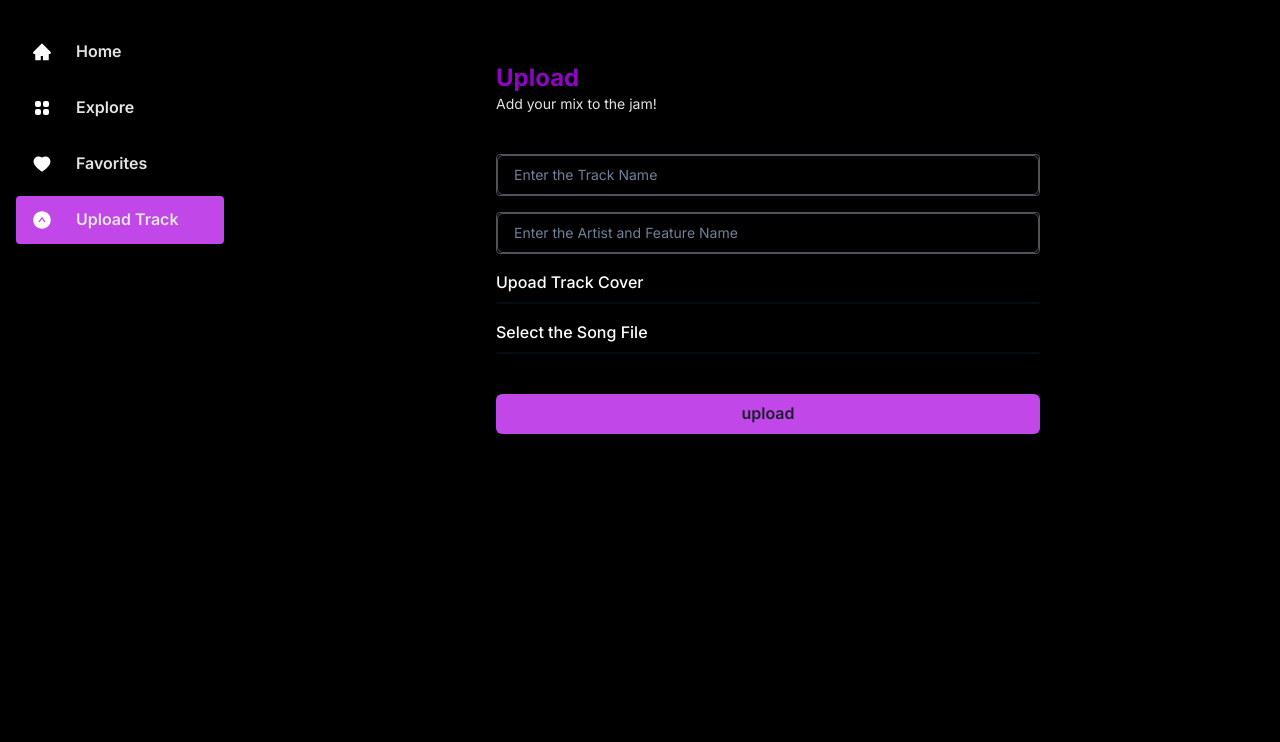
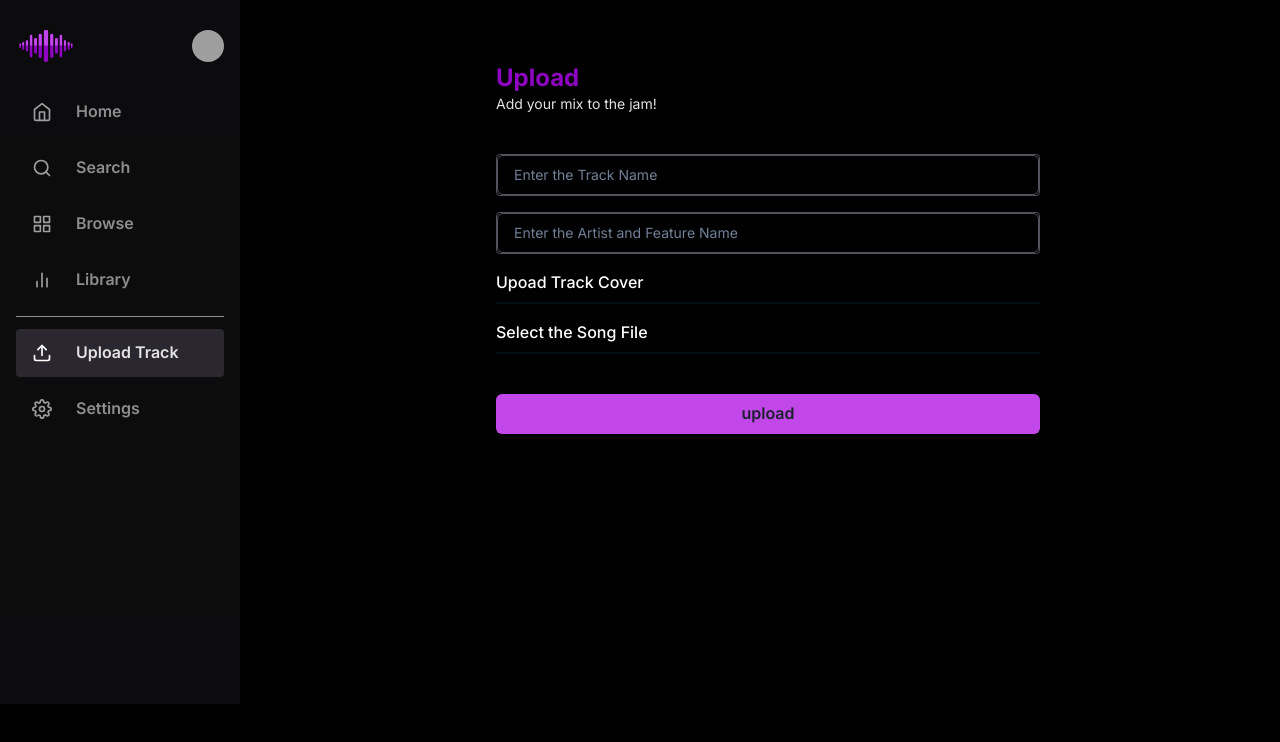
Before and after one commit to shady-labs/shady-dApp, a React (Vite) app: page /upload in a window 1280 px wide. Shown: the top 742 px of the page. Built offline with nearby package versions, Linux system fonts and the light colour scheme; no server answers; grey boxes are pictures that could not be loaded; what @rainbow-me/rainbowkit, @thirdweb-dev/storage, wagmi would draw is missing.

Commit message:
Dapp Draft 2

```diff
--- a/package.json
+++ b/package.json
@@ -32,6 +32,7 @@
     "react-router-dom": "^6.11.2",
     "react-toastify": "^9.1.3",
     "redux-persist": "^6.0.0",
+    "styled-components": "^6.0.8",
     "tailwind-merge": "^1.14.0",
     "viem": "^1.10.4",
     "wagmi": "^1.3.11"
--- a/src/components/HomeHero.jsx
+++ b/src/components/HomeHero.jsx
@@ -17,6 +17,8 @@ const HomeHero = () => {
       pos="relative"
       bgImage="url('./backgroundShadyBanner.jpeg')"
       bgSize="cover"
+      backdropBlur="8px"
+      backdropFilter="auto"
     >
       <Flex
         align="flex-end"
--- a/src/components/MusicPlayer/PlayingBar.jsx
+++ b/src/components/MusicPlayer/PlayingBar.jsx
@@ -7,7 +7,7 @@ import {
 	SliderTrack,
 	Text,
 } from "@chakra-ui/react";
-import { PiWaveformBold } from "react-icons/pi";
+import { MdGraphicEq } from "react-icons/md";
 
 import { convertToMins } from "../../utils";
 
@@ -30,7 +30,7 @@ const PlayingBar = ({ time, track, onSeek, trackRef }) => {
           <SliderFilledTrack bg="#810CA8" />
         </SliderTrack>
         <SliderThumb boxSize={3} outline={0}>
-          <Box color="#810CA8" as={PiWaveformBold} />
+          <Box color="#810CA8" as={MdGraphicEq} />
         </SliderThumb>
       </Slider>
       <Text fontSize="xs" color="zinc.500">
--- a/src/components/Navbar.jsx
+++ b/src/components/Navbar.jsx
@@ -1,34 +1,25 @@
-import { BiMenuAltRight, BiMusic } from "react-icons/bi";
-import {
-  AiFillHeart,
-  AiFillHome,
-  AiFillUpCircle,
-} from "react-icons/ai";
-import { TiTimes } from "react-icons/ti";
-import { HiViewGrid } from "react-icons/hi";
-import { Link, NavLink, useLocation, useNavigate } from "react-router-dom";
-import { MdSettings } from "react-icons/md";
-import { FaUser } from "react-icons/fa";
+import { NavLink } from "react-router-dom";
 import {
 	Box,
 	Button,
+	Flex,
+  Image,
+  Avatar,
   Divider,
-	Flex,
-	Heading,
-	Hide,
-	Show,
-	Text,
-  Spacer
+
 } from "@chakra-ui/react";
-import { useDispatch, useSelector } from "react-redux";
-import { logoutUser } from "../redux/slices/userSlice";
-import { resetPlayer } from "../redux/slices/playerSlice";
-import { useEffect, useState } from "react";
 
-// rainbowkit and wagmi imports
-import ConnectWallet from "./ConnectWallet";
+import {
+  FiHome,
+  FiGrid,
+  FiSearch,
+  FiBarChart2,
+  FiUpload,
+  FiSettings
+} from "react-icons/fi";
 
-const DesktopNav = () => {
+
+const Navbar = () => {
 	return (
     <Box
       position="fixed"
@@ -36,10 +27,11 @@ const DesktopNav = () => {
       left={0}
       zIndex={30}
       minW={{ base: "20", md: "12rem", lg: "16rem", xl: "15rem" }}
-      minH={{ base: "5rem", md: "100vh" }}
-      bg="#000"
+      minH={{ base: "5rem", md: "88vh" }}
+      bg="#18181b"
+      bgImage="linear-gradient(rgba(0, 0, 0, 0.527),rgba(0, 0, 0, 0.5))"
     >
-      <Flex direction="column" minH="100vh" p={4}>
+      <Flex direction="column" p={4}>
           <NavContent />
       </Flex>
     </Box>
@@ -47,37 +39,44 @@ const DesktopNav = () => {
 };
 
 export const NavContent = () => {
-	const { user } = useSelector((state) => state.user);
-	const dispatch = useDispatch();
-	const navigate = useNavigate();
-
-	// const handleLogout = () => {
-	// 	dispatch(resetPlayer());
-	// 	dispatch(logoutUser());
-	// 	navigate("/auth/login");
-	// };
-
-	// const gotoLogin = () => {
-	// 	dispatch(resetPlayer());
-	// 	navigate("/auth/login");
-	// };
-
-  // const handleUpload = () => {
-	// 	dispatch(resetPlayer());
-	// 	navigate("/upload");
-	// };
-
   return (
     <Flex direction="column">
+      {TopNav}
+      {MidNav}
+      <Divider size="xl" />
+      {BottomNav}
+    </Flex>
+  );
+};
+
+
+const TopNav = (
+  <Flex direction="row" justifyContent={"space-between"}>
     <Box>
-        <Flex direction="column" gap={2} mt={3}>
+      <NavLink to="/home">
+        <Image h="60px" borderRadius="full" src="logo.svg" />
+      </NavLink>
+    </Box>
+    <Box mt={3.5}>
+      <NavLink to="/user">
+        <Avatar
+          size="sm"
+          name="Dharampal"
+          src="https://img.freepik.com/premium-photo/gorilla-wearing-pair-headphones-with-purple-background_962508-4153.jpg"
+        />
+      </NavLink>
+    </Box>
+  </Flex>
+);
+
+const MidNav = (
+  <Flex direction="column" gap={2} mt={3} mb={3}>
     <NavLink to="/home">
       {({ isActive }) => (
         <Button
-                bg={isActive ? "accent.main" : "transparent"}
-                _hover={
-                  isActive ? { opacity: 0.8 } : { bg: "accent.transparent" }
-                }
+          bg={isActive ? "#2B2730" : "transparent"}
+          _hover={isActive ? { opacity: 1 } : { opacity: 1 }}
+          opacity={isActive ? 1 : 0.6}
           rounded="base"
           display="inline-flex"
           alignItems="center"
@@ -87,171 +86,119 @@ export const NavContent = () => {
           px={4}
           w="full"
         >
-                <AiFillHome size={20} color="white" />
+          <FiHome size={20} color="white" />
           <span>Home</span>
+        </Button>
+      )}
+    </NavLink>
+    <NavLink to="/search">
+      {({ isActive }) => (
+        <Button
+          bg={isActive ? "#2B2730" : "transparent"}
+          _hover={isActive ? { opacity: 1 } : { opacity: 1 }}
+          opacity={isActive ? 1 : 0.6}
+          rounded="base"
+          display="inline-flex"
+          alignItems="center"
+          justifyContent="flex-start"
+          gap={6}
+          py={6}
+          px={4}
+          w="full"
+        >
+          <FiSearch size={20} color="white" />
+          <span>Search</span>
         </Button>
       )}
     </NavLink>
     <NavLink to="/library">
       {({ isActive }) => (
         <Button
-                bg={isActive ? "accent.main" : "transparent"}
-                _hover={
-                  isActive ? { opacity: 0.8 } : { bg: "accent.transparent" }
-                }
+          bg={isActive ? "#2B2730" : "transparent"}
+          _hover={isActive ? { opacity: 1 } : { opacity: 1 }}
+          opacity={isActive ? 1 : 0.6}
           rounded="base"
           display="inline-flex"
           alignItems="center"
           justifyContent="flex-start"
           gap={6}
-                w="full"
           py={6}
           px={4}
+          w="full"
         >
-                <HiViewGrid size={20} color="white" />
-                <span>Explore</span>
+          <FiGrid size={20} color="white" />
+          <span>Browse</span>
         </Button>
       )}
     </NavLink>
     <NavLink to="/favorites">
       {({ isActive }) => (
         <Button
-                bg={isActive ? "accent.main" : "transparent"}
-                _hover={
-                  isActive ? { opacity: 0.8 } : { bg: "accent.transparent" }
-                }
+          bg={isActive ? "#2B2730" : "transparent"}
+          _hover={isActive ? { opacity: 1 } : { opacity: 1 }}
+          opacity={isActive ? 1 : 0.6}
           rounded="base"
           display="inline-flex"
           alignItems="center"
           justifyContent="flex-start"
           gap={6}
-                w="full"
           py={6}
           px={4}
+          w="full"
         >
-                <AiFillHeart size={20} color="white" />
-                <span>Favorites</span>
+          <FiBarChart2 size={20} color="white" />
+          <span>Library</span>
         </Button>
       )}
     </NavLink>
+  </Flex>
+);
+
+
+const BottomNav = (
+  <Flex direction="column" gap={2} mt={3}>
     <NavLink to="/upload">
       {({ isActive }) => (
         <Button
-                bg={isActive ? "accent.main" : "transparent"}
-                _hover={
-                  isActive ? { opacity: 0.8 } : { bg: "accent.transparent" }
-                }
+          bg={isActive ? "#2B2730" : "transparent"}
+          _hover={isActive ? { opacity: 1 } : { opacity: 1 }}
+          opacity={isActive ? 1 : 0.6}
           rounded="base"
           display="inline-flex"
           alignItems="center"
           justifyContent="flex-start"
           gap={6}
-                w="full"
           py={6}
           px={4}
+          w="full"
         >
-                <AiFillUpCircle size={20} color="#fff" />
+          <FiUpload size={20} color="#fff" />
           <span>Upload Track</span>
         </Button>
       )}
     </NavLink>
-        </Flex>
-      </Box>
-
-      {/* <Divider
-        bg="#fff"
-        border="0"
-        mt={{ base: 1, md: 2, lg: 3 }}
-        h="1px"
-        mb={4}
-      /> */}
-      {/* <Divider
-        bg="#000"
-        border="0"
-        mt="150%"
-        h="1px"
-        mb={4}
-      /> */}
-      <Box>
-        <Flex direction="column" gap={2} mt={3}>
-          {/* {({ isActive }) => (
+    <NavLink to="/settings">
+      {({ isActive }) => (
         <Button
-              bg={isActive ? "accent.main" : "transparent"}
-              _hover={
-                isActive ? { opacity: 0.8 } : { bg: "accent.transparent" }
-              }
+          bg={isActive ? "#2B2730" : "transparent"}
+          color={isActive ? "000" : "#fff"}
+          _hover={isActive ? { opacity: 1 } : { opacity: 1 }}
+          opacity={isActive ? 1 : 0.6}
           rounded="base"
           display="inline-flex"
           alignItems="center"
           justifyContent="flex-start"
           gap={6}
-              w="full"
           py={6}
           px={4}
+          w="full"
         >
-              <ConnectWallet />
-            </Button>
-          )} */}
-
-          {/* <NavLink to="/settings">
-            {({ isActive }) => (
-              <Button
-                bg={isActive ? "accent.main" : "transparent"}
-                _hover={
-                  isActive ? { opacity: 0.8 } : { bg: "accent.transparent" }
-                }
-                rounded="base"
-                display="inline-flex"
-                alignItems="center"
-                justifyContent="flex-start"
-                gap={6}
-                w="full"
-                py={6}
-                px={4}
-              >
-                <MdSettings size={20} color="white" />
+          <FiSettings size={20} color="white" />
           <span>Settings</span>
         </Button>
       )}
-          </NavLink> */}
-
-          {/* User Profile (Topic to Discuss) */}
-
-          {/* <NavLink to="/settings">
-            {({ isActive }) => (
-              <Button
-                bg={isActive ? "accent.main" : "transparent"}
-                _hover={
-                  isActive ? { opacity: 0.8 } : { bg: "accent.transparent" }
-                }
-                rounded="base"
-                display="inline-flex"
-                alignItems="center"
-                justifyContent="flex-start"
-                gap={6}
-                w="full"
-                py={6}
-                px={4}
-              >
-                <FaUser size={20} color="white" />
-                <span>User Profile</span>
-              </Button>
-            )}
-          </NavLink> */}
-        </Flex>
-      </Box>
+    </NavLink>
   </Flex>
 );
-};
-
-const Navbar = () => {
-	return (
-		<>
-			<Show above="md">
-				<DesktopNav />
-			</Show>
-		</>
-	);
-};
 
 export default Navbar;
--- /dev/null
+++ b/src/pages/UserPage.jsx
@@ -0,0 +1,56 @@
+import {
+  Box,
+  Flex,
+  Heading,
+  Image,
+  Text,
+} from "@chakra-ui/react";
+
+const UserPage = () => {
+
+  return (
+    <Box minH="100vh" p={4} pb={32} pt={{ base: 16, md: 4 }}>
+      <Box pt={6}>
+        <Flex
+          maxW="full"
+          direction={{ base: "column", md: "row" }}
+          align="flex-start"
+          justify="flex-start"
+          gap={5}
+        >
+          <Box minWidth="14rem" h="14rem">
+            <Image
+              src={
+                "https://img.freepik.com/premium-photo/gorilla-wearing-pair-headphones-with-purple-background_962508-4153.jpg"
+              }
+              w="full"
+              h="full"
+              objectFit="cover"
+              rounded="lg"
+            />
+          </Box>
+          <Box>
+            <Heading
+              as="h1"
+              fontSize={{ base: "lg", md: "3xl" }}
+              color="accent.light"
+              mb={4}
+              fontWeight={600}
+            >
+              A Shady User
+            </Heading>
+            <Text
+              fontSize={{ base: "sm", md: "md" }}
+              maxW="full"
+              color="zinc.300"
+            >
+              I am Awesome!
+            </Text>
+          </Box>
+        </Flex>
+      </Box>
+    </Box>
+  );
+};
+
+export default UserPage;
```
Also changed, not shown: src/index.css (+4 -4 lines), src/layouts/UploadLayout.jsx (deleted, +0 -40 lines), src/pages/SearchPage.jsx (added, +14 -0 lines), src/router/index.jsx (+12 -3 lines), public/logo.svg (added), 1 other file (tests, documents, lock files or other folders). Lines whose indentation alone changed are shown as unchanged.
